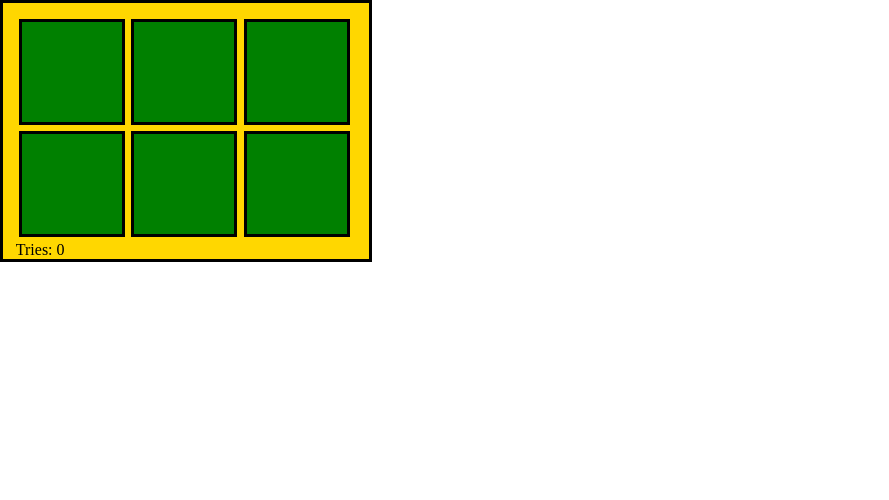
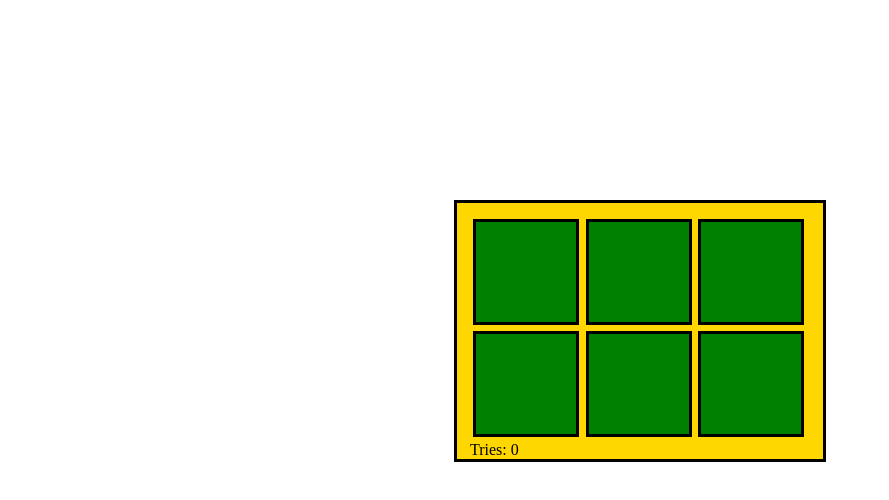
Before and after one commit to adrbrodz/memo_game, a plain HTML site: page index.html in a window 1280 px wide. Both pictures are taken after a click on the button "START". Shown: the whole page, without its empty margins (0-889 px from the left). Drawn offline with Linux system fonts and the light colour scheme.

Commit message:
final build

```diff
--- a/main.js
+++ b/main.js
@@ -13,7 +13,7 @@ function populateElements() {
         const plateId = getRandomElement(plates);
         const image = plateId.substring(0, plateId.length -1)+".png";
         document.getElementById("plates-container").innerHTML +=
-        `<div class="plate" id="${plateId}" onclick="showImage('${plateId}','${image}')"><img id="${plateId}-image" src="images/${image}"></div>`
+        `<div class="plate" id="${plateId}" onclick="showImage('${plateId}','${image}')"><img id="${plateId}-image" src="${image}"></div>`
         plates = plates.filter( plate => plate != plateId )
     }
     document.getElementById("plates-container").innerHTML += `<p id="tries">Tries: 0</p>`
--- a/styles.css
+++ b/styles.css
@@ -12,6 +12,8 @@
 #plates-container {
     display: flex-box;
     border: solid;
+    margin: auto;
+    margin-top: 25vh;
     width: 340px;
     height: 230px;
     padding: 0.8rem;
```
Also changed, not shown: deer.png (renamed from images/deer.png), fox.png (renamed from images/fox.png), panda.png (renamed from images/panda.png).
